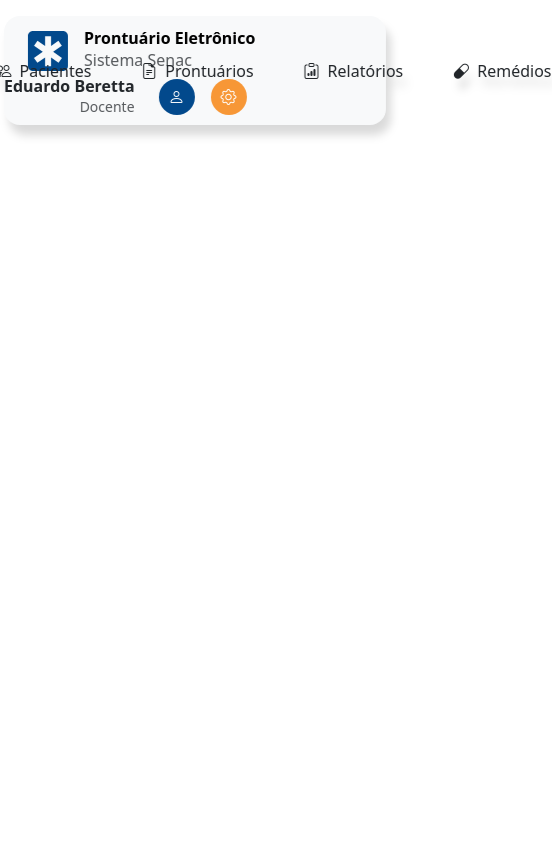
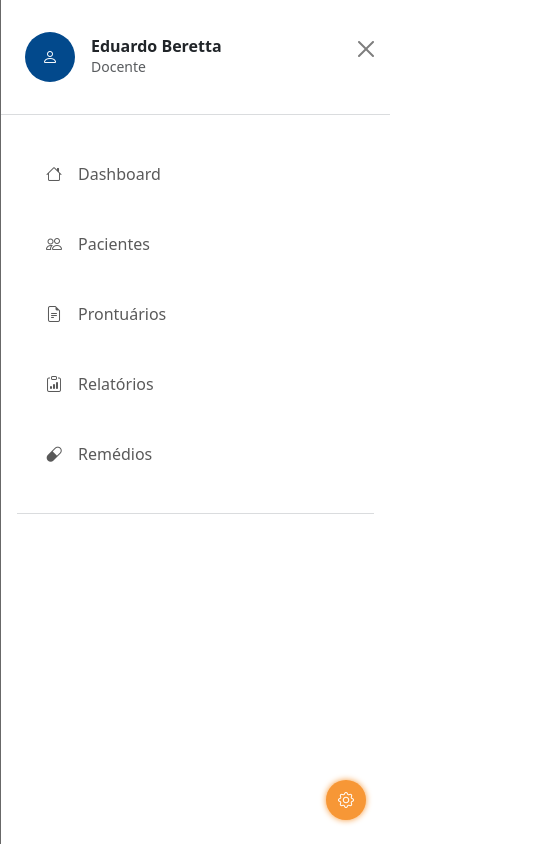
Before and after one commit to eduardoberettarod/PI-prontuario-eletronico, a React (Vite) app: page / in a window 390 px wide. Both pictures are taken after a click on the button "Toggle navigation". Shown: the whole page, 552 px wide, since content can reach past the window. Built offline with nearby package versions, Linux system fonts and the light colour scheme.

Commit message:
Navbar Mobile
Criando a navbar para o mobile e dando alguns ajustes na navbar de dektop

```diff
--- a/package.json
+++ b/package.json
@@ -13,7 +13,8 @@
     "bootstrap": "^5.3.8",
     "icons": "^1.0.0",
     "react": "^19.2.0",
-    "react-dom": "^19.2.0"
+    "react-dom": "^19.2.0",
+    "react-router-dom": "^7.10.1"
   },
   "devDependencies": {
     "@eslint/js": "^9.39.1",
--- a/src/components/Navbar.jsx
+++ b/src/components/Navbar.jsx
@@ -1,6 +1,17 @@
 import React from 'react'
 import '../style/Navbar.css'
 import logo from '/image/logo.svg';
+import { NavLink } from "react-router-dom";
+
+
+const pageTitles = {
+    dashboard: 'Dashboard',
+    pacientes: 'Pacientes',
+    prontuarios: 'Prontuários',
+    relatorios: 'Relatórios',
+    remedios: 'Remédios',
+};
+
 
 const navItems = [
     {
@@ -33,13 +44,12 @@ const navItems = [
 
 function Navbar() {
 
-    // function fnNomeUsuario() {
-    //     let nomeUsuario = prompt("Qual seu nome?");
-    //     document.getElementById("nomeUsuario").innerHTML = nomeUsuario;
-    // }
 
     return (
-        <nav className="navbar navbar-system mt-3 rounded-4 position-relative bg-body-tertiary">
+        <>
+            {/* Navbar Desktop */}
+
+            <nav className="navbar navbar-system mt-3 rounded-4 position-relative bg-body-tertiary d-none d-xl-flex">
 
                 {/* Logo à esquerda */}
                 <div className="d-flex align-items-center ms-4">
@@ -67,16 +77,18 @@ function Navbar() {
 
 
                 {/* Botões centralizados */}
-            <div className="position-absolute top-50 start-50 translate-middle d-flex gap-5">
+                <div className="position-absolute top-50 start-50 translate-middle d-flex container-button-navbar">
                     {navItems.map((item) => (
-                    <button
+                        <NavLink
                             key={item.route}
-                        className="btn text-decoration-none d-flex align-items-center gap-1 p-0 text-dark btn-link"
-                        onClick={() => console.log(item.route)}
-                    >
-                        <i className={`${item.iconClass} fs-6 me-1 text-dark`} />
+                            to={`/${item.route}`}
+                            className={({ isActive }) =>
+                                `btn btn-link text-decoration-none d-flex align-items-center gap-1 p-0
+     ${isActive ? 'nav-active text-primary fw-semibold' : 'text-dark'}`}>
+                            <i className={`${item.iconClass} fs-6 me-1`} />
                             <span className="fs-6">{item.label}</span>
-                    </button>
+                        </NavLink>
+
                     ))}
                 </div>
                 {/* Botões à direita */}
@@ -93,16 +105,90 @@ function Navbar() {
                     {/* Botão de configuração */}
                     <a
                         href=''
-                    className="btn btn-link icon-confi shadow-none focus-ring-0 p-0"
-                >
+                        className="btn btn-link icon-confi shadow-none focus-ring-0 p-0">
                         <i className="bi bi-gear fs-6 mx-auto"></i>
                     </a>
-
-
                 </div>
             </nav>
 
+            {/* Navbar Mobile */}
 
+            <nav className="navbar fixed-top d-flex d-xl-none">
+                <div className="container-fluid">
+
+                    {/* Botões da Esquerda */}
+                    <div className="d-flex align-items-center ms-4">
+                        <a
+                            href="#"
+                            className="navbar-brand d-flex align-items-center"
+                        >
+                            <img
+                                src={logo}
+                                alt="Logo Sistema Senac"
+                                className="img-fluid object-fit-contain"
+                                style={{ height: 40 }}
+                            />
+
+                            <div className="ms-3">
+                                <h1 className="mb-0 fs-6 fw-semibold">
+                                    Prontuário Eletrônico
+                                </h1>
+                                <p className="mb-0 fs-6 text-muted">
+                                    Sistema Senac
+                                </p>
+                            </div>
+                        </a>
+                    </div>
+
+                    <button className="navbar-toggler" type="button" data-bs-toggle="offcanvas" data-bs-target="#offcanvasNavbar" aria-controls="offcanvasNavbar" aria-label="Toggle navigation">
+                        <span className="navbar-toggler-icon"></span>
+                    </button>
+                    <div className="offcanvas offcanvas-end" tabIndex={"-1"} id="offcanvasNavbar" aria-labelledby="offcanvasNavbarLabel">
+                        <div className="offcanvas-header">
+
+                            {/* Botões do header da Navbar */}
+                            <div className="d-flex align-items-center mt-3">
+
+                                {/* Botão de perfil */}
+                                <button href='' className="btn btn-link icon-button shadow-none focus-ring-0 p-0 ms-2 me-3">
+                                    <i className='bi bi-person fs-6 mx-auto'></i>
+                                </button>
+                                <div className="me-4">
+                                    <h1 className="mb-0 fs-6 fw-semibold">Eduardo Beretta</h1>
+                                    <p className="mb-0 small text-muted text-start">Docente</p>
+                                </div>
+                            </div>
+                            <button type="button" className="btn-close" data-bs-dismiss="offcanvas" aria-label="Close"></button>
+                        </div>
+                        <hr class="my-3 border-secondary opacity-25" />
+                        <div className="offcanvas-body">
+                            <ul className="navbar-nav">
+                                {navItems.map(item => (
+                                    <li key={item.route} className="nav-item ms-2 btn p-lg-1 btn-slide-navbar d-flex mb-3 rounded-4">
+                                        <NavLink
+                                            to={`/${item.route}`}
+                                            className="nav-link ms-2"
+                                            data-bs-dismiss="offcanvas">
+                                            <i className={`${item.iconClass} fs-6 me-3`} />
+                                            {item.label}
+                                        </NavLink>
+                                    </li>
+                                ))}
+                            </ul>
+                            <hr class="my-3 border-secondary opacity-25" />
+                        </div>
+
+                        {/* Botão de configuração */}
+                        <a
+                            href=''
+                            className="btn btn-link icon-confi shadow-none focus-ring-0 p-0 position-absolute bottom-0 end-0 mb-4 me-4">
+                            <i className="bi bi-gear fs-6 mx-auto"></i>
+                        </a>
+                    </div>
+                </div>
+            </nav>
+
+        </>
     )
 }
 
--- a/src/main.jsx
+++ b/src/main.jsx
@@ -4,10 +4,13 @@ import 'bootstrap/dist/js/bootstrap.bundle.min.js'
 
 import { StrictMode } from 'react'
 import { createRoot } from 'react-dom/client'
+import { BrowserRouter } from 'react-router-dom'
 import App from './App.jsx'
 
 createRoot(document.getElementById('root')).render(
   <StrictMode>
-    <App />
+    <BrowserRouter>
+      <App />
+    </BrowserRouter>
   </StrictMode>
 )
--- a/src/style/Navbar.css
+++ b/src/style/Navbar.css
@@ -6,7 +6,8 @@
     filter: drop-shadow(5px 10px 5px rgba(0, 0, 0, 0.15));
 }
 
-.icon-button, .icon-confi {
+.icon-button,
+.icon-confi {
     width: 36px;
     height: 36px;
     border-radius: 50%;
@@ -17,22 +18,51 @@
     transition: background-color 0.2s ease;
 }
 
-.icon-button{
+.icon-button {
     background-color: var(--cor-primaria);
 }
 
-.icon-button:hover{
+.icon-button:hover {
     background-color: var(--cor-primaria-hover);
 }
 
-.icon-confi{
+.icon-confi {
     background-color: var(--cor-segundaria);
 }
 
-.icon-confi:hover{
+.icon-confi:hover {
     background-color: var(--cor-segundaria-hover);
 }
-.icon-button i, .icon-confi i {
+
+.icon-button i,
+.icon-confi i {
     color: white;
     transition: color 0.2s ease;
 }
+
+.container-button-navbar {
+    gap: 55px;
+}
+
+@media (max-width:1260px) {
+    .container-button-navbar {
+        gap: 35px;
+    }
+}
+
+@media (max-width:1200px) {
+    .icon-button {
+        width: 50px;
+        height: 50px;
+    }
+
+    .icon-confi {
+        width: 40px;
+        height: 40px;
+        filter: drop-shadow(0 0 3px var(--cor-segundaria));
+    }
+
+    .btn-slide-navbar:hover {
+        background-color: var(--bg-card);
+    }
+}
--- a/src/style/global.css
+++ b/src/style/global.css
@@ -5,6 +5,7 @@
     --cor-segundaria-hover: rgba(247, 151, 54, 0.65);
     --cor-terciaria: #FDBA7C;
     --branco: #eee;
+    --bg-card: rgba(0, 0, 0, 0.2);
     --font-size: 16px
 }
 
```
Also changed, not shown: 1 other file (tests, documents, lock files or other folders). Lines whose indentation alone changed are shown as unchanged.
